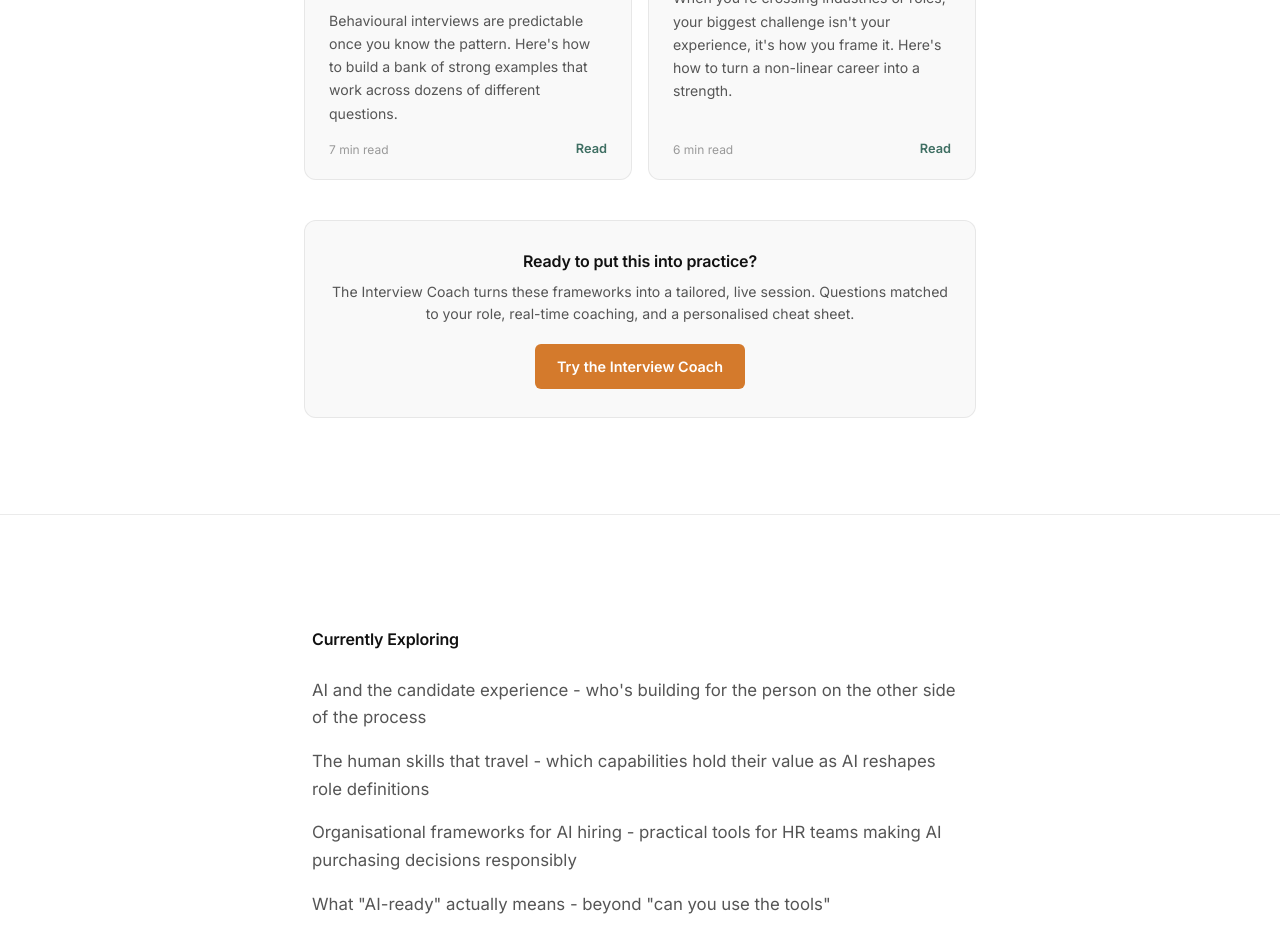
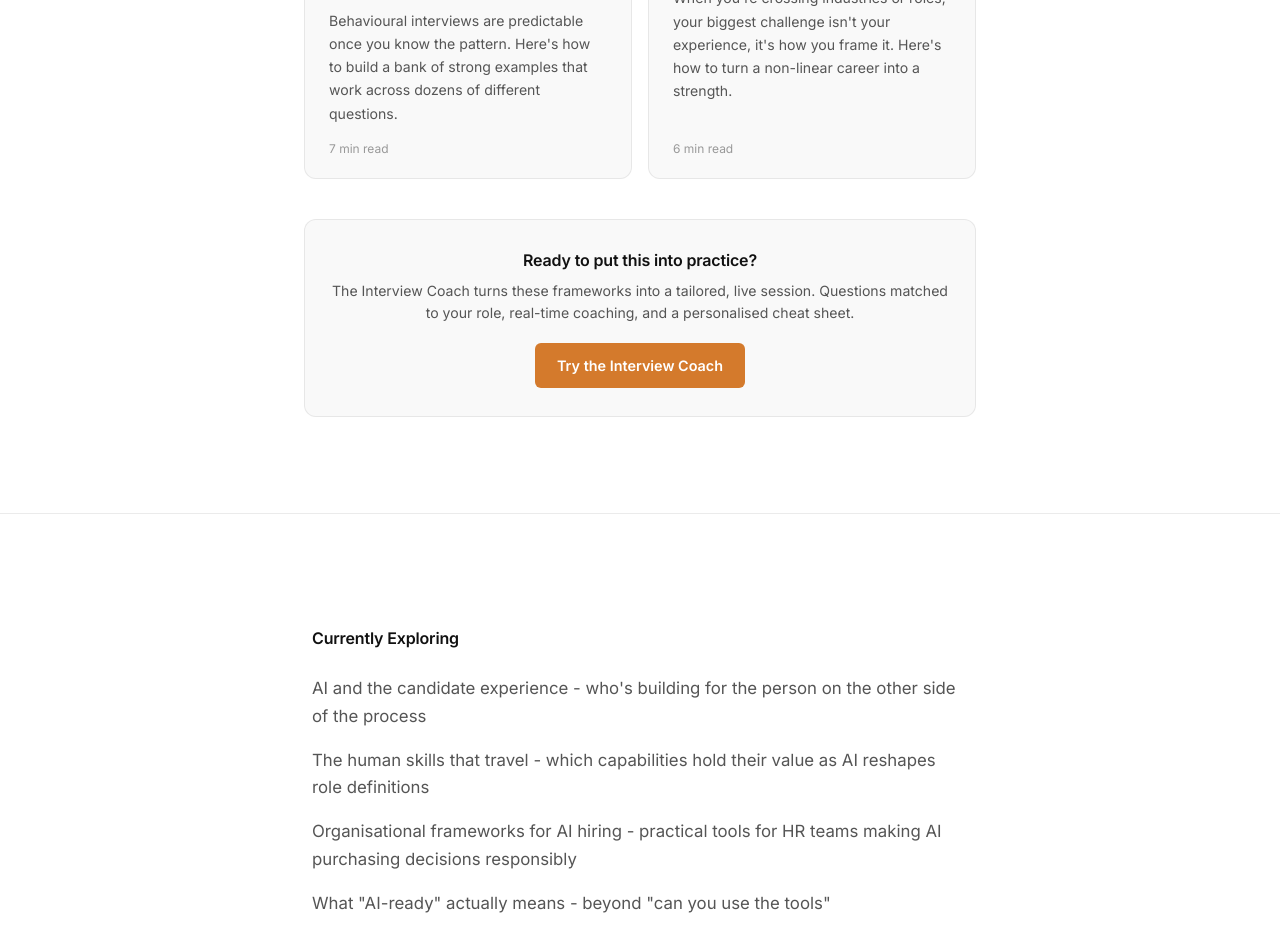
Before and after one commit to MYAISAM/aievolvingyou, a React (Vite) app: page / in a window 1280 px wide. Shown: the part 3740-4676 px from the top of the page. Built offline with nearby package versions, Linux system fonts and the light colour scheme.

Commit message:
Fix article slugs to match existing routes

```diff
--- a/src/components/Resources.jsx
+++ b/src/components/Resources.jsx
@@ -20,25 +20,27 @@ const t = {
 // Stripe buy link — replace this URL once your Stripe Payment Link is live
 const PROCUREMENT_STRIPE_URL = "https://buy.stripe.com/REPLACE_WITH_LIVE_LINK";
 
-// Candidate articles
+// Candidate articles — slugs must match routes in App.jsx
 const candidateArticles = [
   {
-    slug: "4-types-of-interview-question",
+    slug: "four-types-of-interview-question",
     label: "Start here",
     tag: "Interview prep",
     title: "The 4 types of interview question and how to answer each one",
     excerpt:
       "Most interview questions fall into four categories. Once you know which type you're dealing with, you can structure your answer before the interviewer has finished speaking.",
     readTime: "6 min read",
+    live: true,
   },
   {
-    slug: "star-method-explained",
+    slug: "star-method",
     label: "Next up",
     tag: "Interview prep",
     title: "The STAR method explained with real examples",
     excerpt:
       "Situation, Task, Action, Result. It's the most reliable structure for behavioural answers but most people use it wrong. Here's how to use it right.",
     readTime: "5 min read",
+    live: true,
   },
   {
     slug: "weakness-question",
@@ -48,6 +50,7 @@ const candidateArticles = [
     excerpt:
       "Interviewers have heard it thousands of times and it tells them nothing useful. Here's what a strong, honest, strategically smart weakness answer actually looks like.",
     readTime: "5 min read",
+    live: true,
   },
   {
     slug: "ai-interview-prep",
@@ -57,6 +60,7 @@ const candidateArticles = [
     excerpt:
       "AI can make your interview prep sharper. It can also make you sound like everyone else. The difference is in how you use it.",
     readTime: "6 min read",
+    live: true,
   },
   {
     slug: "behavioural-interview",
@@ -66,6 +70,7 @@ const candidateArticles = [
     excerpt:
       "Behavioural interviews are predictable once you know the pattern. Here's how to build a bank of strong examples that work across dozens of different questions.",
     readTime: "7 min read",
+    live: false,
   },
   {
     slug: "career-changers",
@@ -75,6 +80,7 @@ const candidateArticles = [
     excerpt:
       "When you're crossing industries or roles, your biggest challenge isn't your experience, it's how you frame it. Here's how to turn a non-linear career into a strength.",
     readTime: "6 min read",
+    live: false,
   },
 ];
 
@@ -212,7 +218,7 @@ function ArticleCard({ article, dimmed }) {
           {article.readTime}
         </span>
 
-        {!dimmed && (
+        {!dimmed && article.live && (
           <Link
             to={`/resources/${article.slug}`}
             style={{
```
